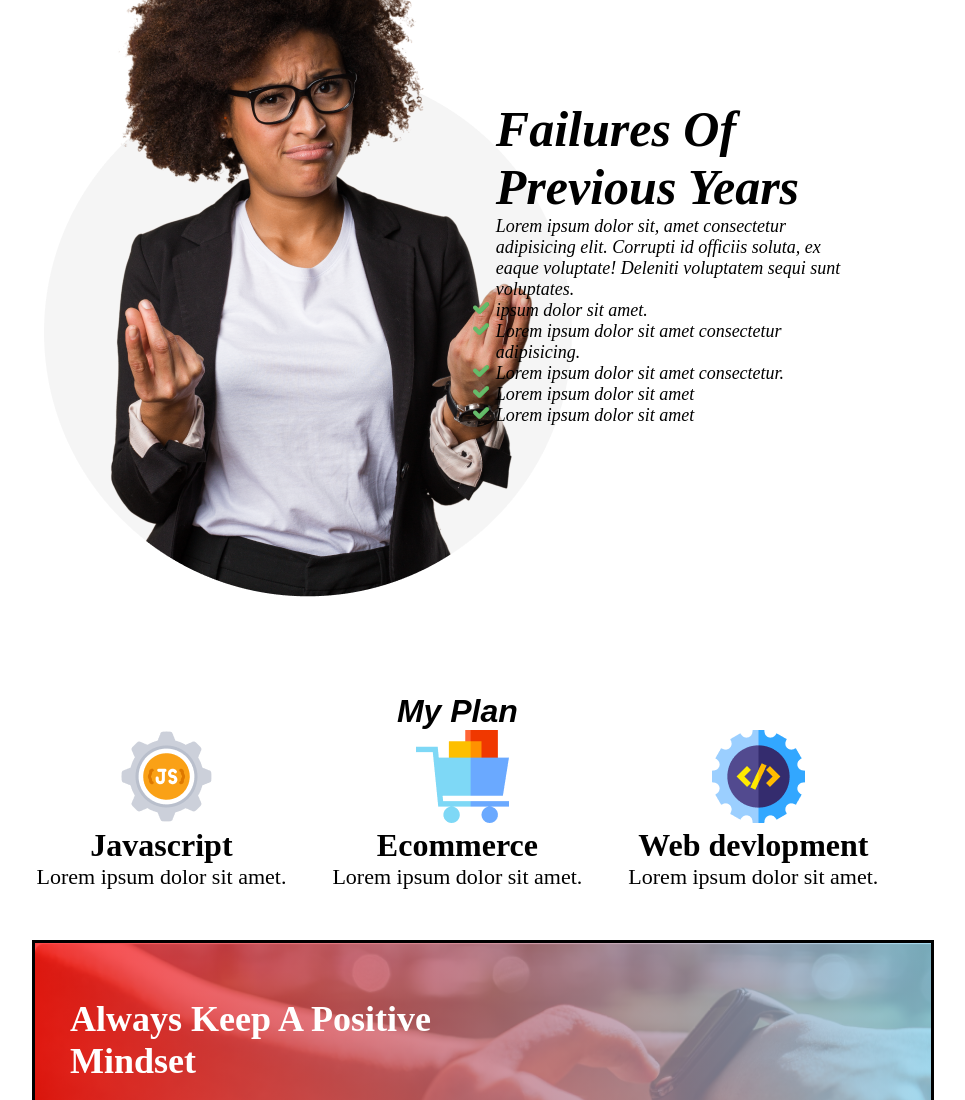
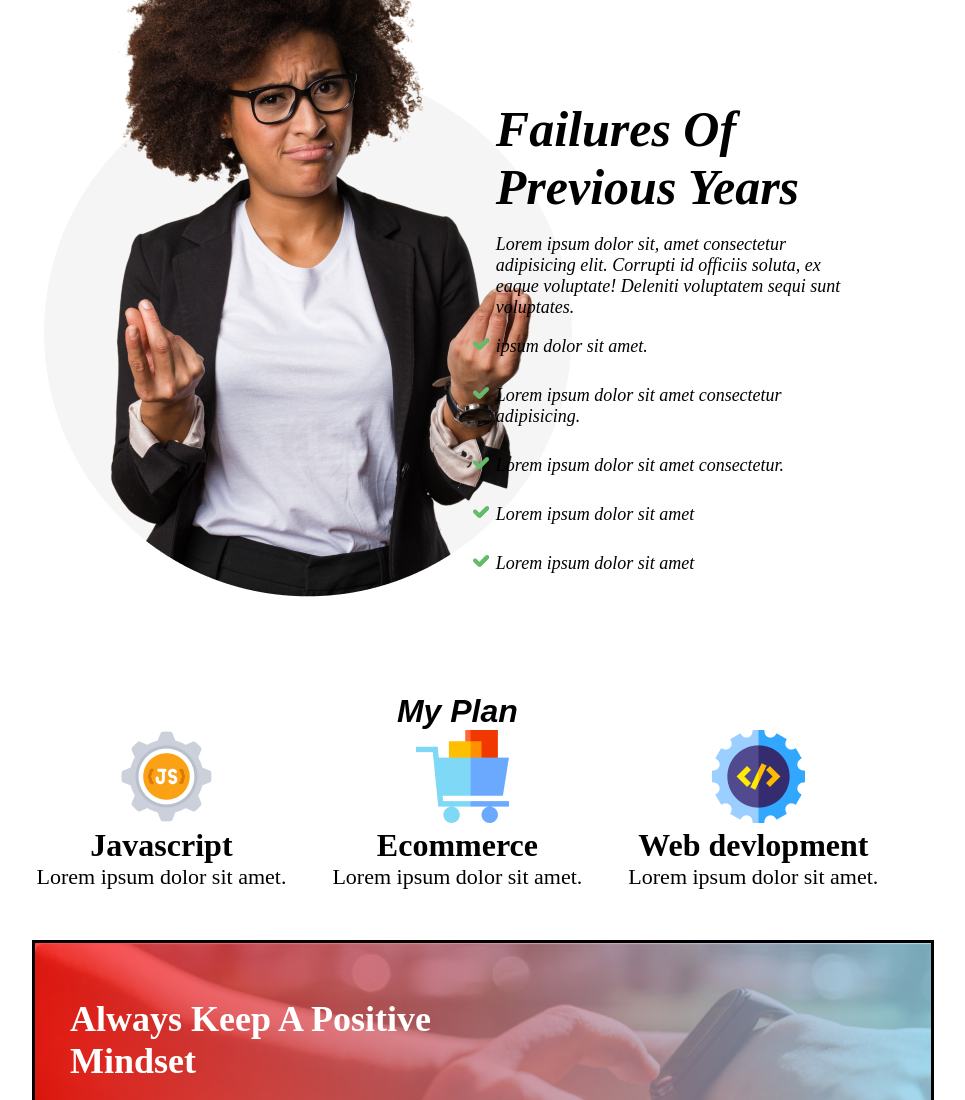
Before and after one commit to robs360/programming-hero-2, a plain HTML site: page index.html in a window 1280 px wide. Shown: the part 927-2027 px from the top of the page, without its empty margins (157-1122 px from the left). Drawn offline with Linux system fonts and the light colour scheme.

Commit message:
git commit have done 3rd time

```diff
--- a/index.html
+++ b/index.html
@@ -50,12 +50,12 @@
             width: 48%; height: 98%;
         }
         .subright{
-             width: 60%; height: 55%;
+             width: 60%; height: 60%;
              margin-top: 37%;
         }
         li{
             list-style-type: circle;
-           list-style-image: url(check-mark.png);
+           list-style-image: url(check-mark.png);margin-bottom: 10px;
         }
         .plan{
             width: 68%;
@@ -97,6 +97,11 @@
             margin-left: 15px;
             padding-bottom: 30px;
         }
+        input::placeholder{
+            font-size: 20px;
+            padding-left: 5px;
+            font-family:'Gill Sans', 'Gill Sans MT', Calibri, 'Trebuchet MS', sans-serif ;
+        }
     </style>
   </head>
   <body>
@@ -132,20 +137,20 @@
               <div class="right2 x">
                 <div class="subright">
                     <h1 style="font-size: 50px;"><i>Failures Of</i> </h1>
-                    <h1 style="font-size: 50px;"><i>Previous Years</i> </h1>
+                    <h1 style="font-size: 50px;"><i>Previous Years</i> </h1><br>
                     <p style="font-weight: 400;font-style: italic; font-size: 18px;">
                         Lorem ipsum dolor sit, amet consectetur adipisicing elit.
                          Corrupti id officiis soluta,
-                         ex eaque voluptate! Deleniti voluptatem sequi sunt voluptates.</p>
+                         ex eaque voluptate! Deleniti voluptatem sequi sunt voluptates.</p><br>
                     <ul>
                         <li style="font-weight: 400;font-size: 18px;">
-                            <i>ipsum dolor sit amet.</i> </li>
+                            <i>ipsum dolor sit amet.</i> </li><br>
                         <li style="font-weight: 400;font-size: 18px;">
-                            <i>Lorem ipsum dolor sit amet consectetur adipisicing.</i></li>
+                            <i>Lorem ipsum dolor sit amet consectetur adipisicing.</i></li><br>
                         <li style="font-weight: 400; font-size: 18px;">
-                            <i>Lorem ipsum dolor sit amet consectetur.</i></li>
+                            <i>Lorem ipsum dolor sit amet consectetur.</i></li><br>
                         <li style="font-weight: 400;font-size: 18px;">
-                            <i>Lorem ipsum dolor sit amet </i></li>
+                            <i>Lorem ipsum dolor sit amet </i></li><br>
                         <li style="font-weight: 400;font-size: 18px;">
                             <i>Lorem ipsum dolor sit amet </i></li>
                     </ul>
@@ -208,7 +213,7 @@
                   <label for="email" style="margin-bottom: 20px;">
                       <input type="email" placeholder="Enter Your Email"
                        style="background-color:black;
-                        border: 2px solid white; width: 160px;
+                        border: 2px solid white; width: 170px;
                         height: 50px; border-radius: 8px;">
                   </label> <br>
 
```
